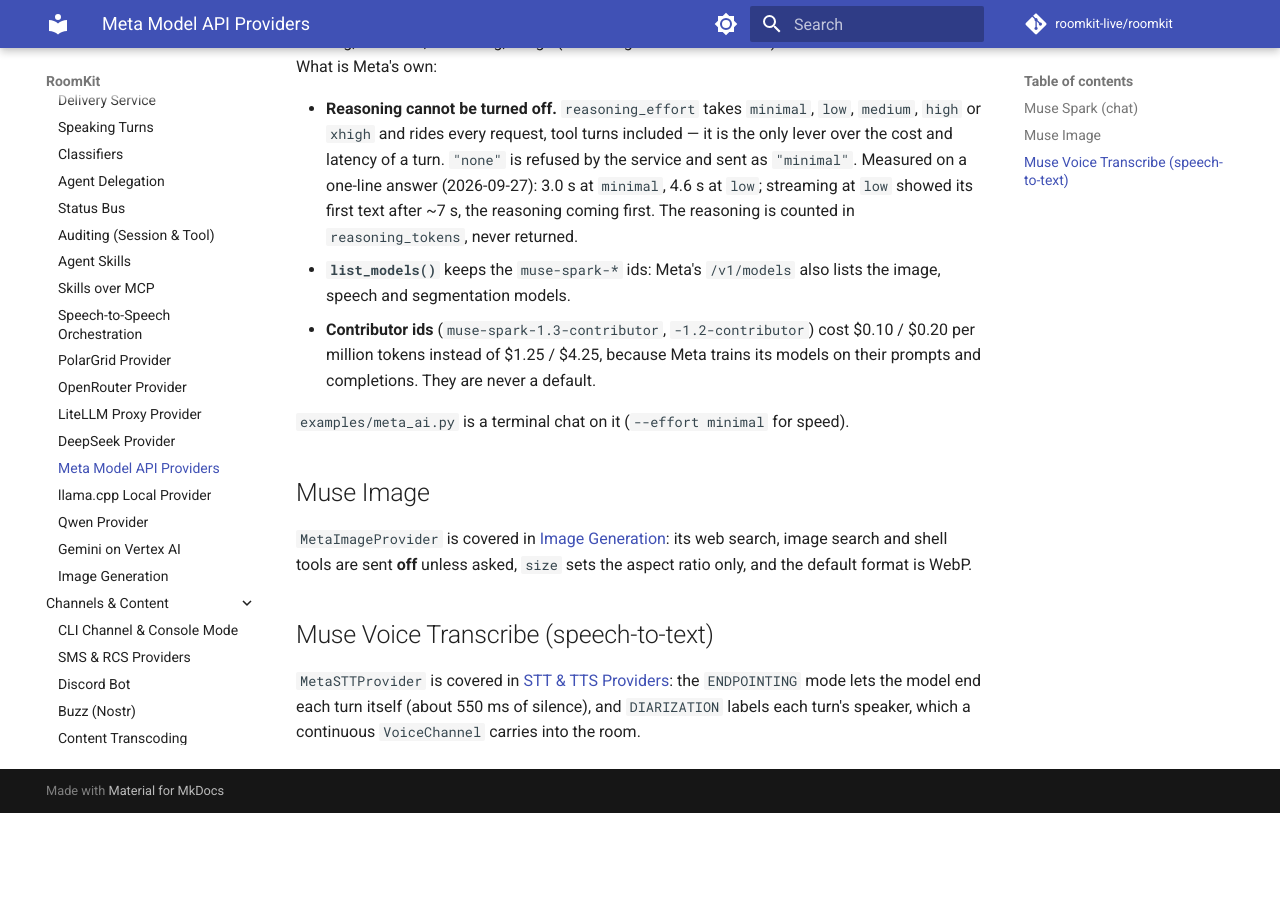
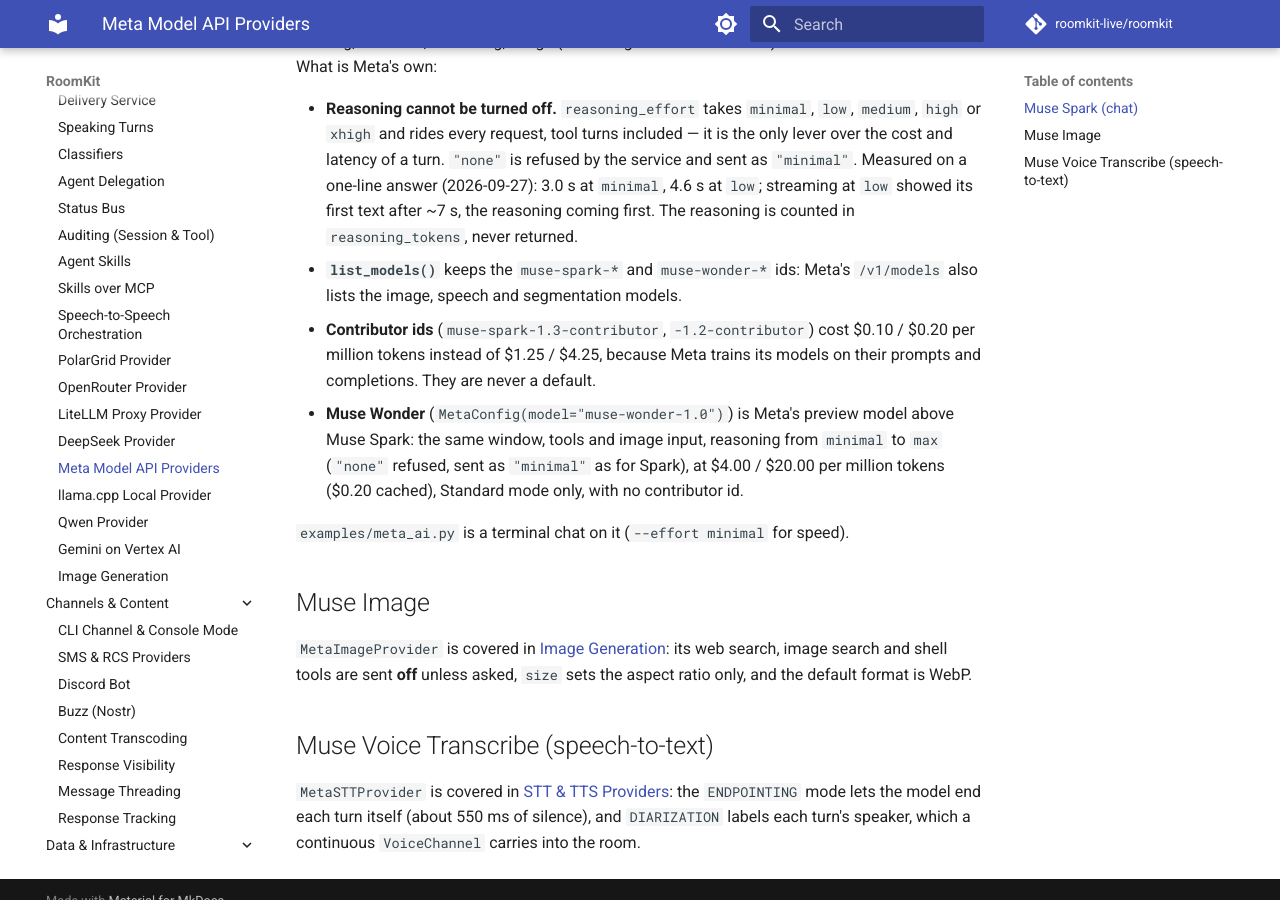
Before and after one commit to roomkit-live/roomkit-docs, an MkDocs documentation site: the page built from docs/guides/meta.md, in a window 1280 px wide and 900 px high, scrolled down 1022 px. Built offline with MkDocs 1.6.1 and Material for MkDocs 9.7.7, drawn with Linux system fonts in a browser that asks for light colours; comment, search, counter and statistics services are not loaded; before the commit the page ends 1835 px from its top, so only the background shows below that; some of the changed text lies outside the part shown.

Commit message:
docs: Muse Wonder is in the Meta catalog, and list_models keeps it

```diff
--- a/docs/guides/meta.md
+++ b/docs/guides/meta.md
@@ -6,7 +6,7 @@ name it `MODEL_API_KEY`, RoomKit's examples read `META_API_KEY`):
 
 | Model | RoomKit provider | What it does | Extra |
 |-------|------------------|--------------|-------|
-| `muse-spark-1.3` (and 1.2, 1.1) | `MetaAIProvider` | Chat, tools, images in, 1M-token window | `roomkit[meta]` |
+| `muse-spark-1.3` (and 1.2, 1.1), `muse-wonder-1.0` (preview) | `MetaAIProvider` | Chat, tools, images in, 1M-token window | `roomkit[meta]` |
 | `muse-image-1.0` | `MetaImageProvider` | Image generation and editing | `roomkit[meta]` |
 | `muse-voice-transcribe-1.0` | `MetaSTTProvider` | Streaming and batch speech-to-text, with speaker labels | `roomkit[meta-stt]` |
 
@@ -43,11 +43,16 @@ errors are inherited. What is Meta's own:
   (2026-09-27): 3.0 s at `minimal`, 4.6 s at `low`; streaming at `low` showed
   its first text after ~7 s, the reasoning coming first. The reasoning is
   counted in `reasoning_tokens`, never returned.
-- **`list_models()`** keeps the `muse-spark-*` ids: Meta's `/v1/models` also
-  lists the image, speech and segmentation models.
+- **`list_models()`** keeps the `muse-spark-*` and `muse-wonder-*` ids: Meta's
+  `/v1/models` also lists the image, speech and segmentation models.
 - **Contributor ids** (`muse-spark-1.3-contributor`, `-1.2-contributor`) cost
   $0.10 / $0.20 per million tokens instead of $1.25 / $4.25, because Meta trains
   its models on their prompts and completions. They are never a default.
+- **Muse Wonder** (`MetaConfig(model="muse-wonder-1.0")`) is Meta's preview
+  model above Muse Spark: the same window, tools and image input, reasoning from
+  `minimal` to `max` (`"none"` refused, sent as `"minimal"` as for Spark), at
+  $4.00 / $20.00 per million tokens ($0.20 cached), Standard mode only, with no
+  contributor id.
 
 `examples/meta_ai.py` is a terminal chat on it (`--effort minimal` for speed).
 
```
Also changed, not shown: docs/features.md (+1 -1 lines).
